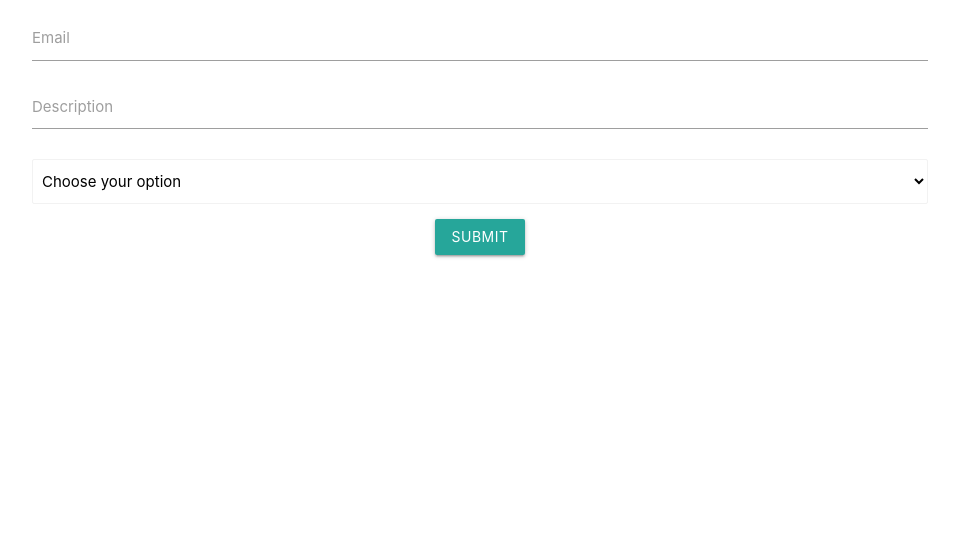
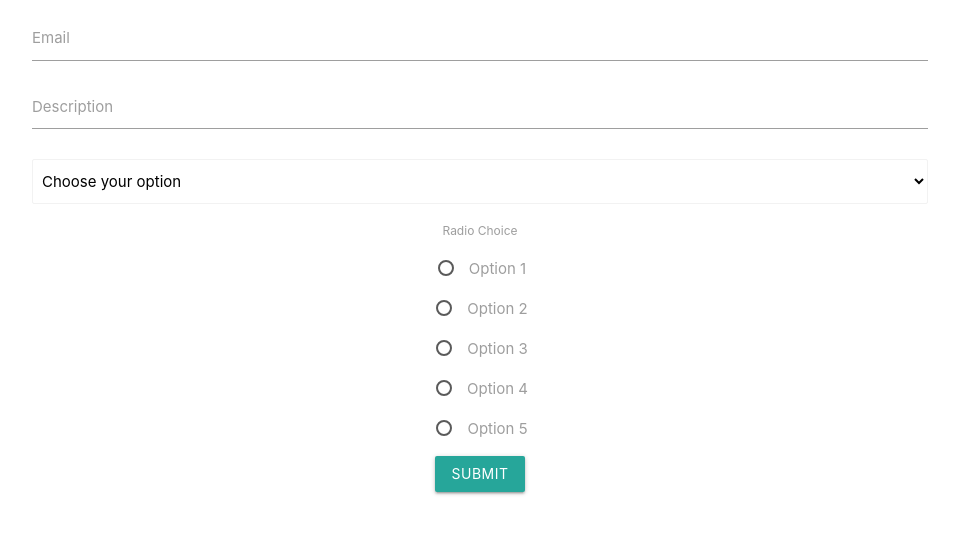
Before and after one commit to akshayjadhav4/FormikControls, a React (Create React App) app: page / in a window 1280 px wide. Shown: the top 534 px of the page, without its empty margins (160-1119 px from the left). Built offline with nearby package versions, Linux system fonts and the light colour scheme.

Commit message:
FormikControl for radioOptions

```diff
--- a/src/components/FormikContaier.js
+++ b/src/components/FormikContaier.js
@@ -11,16 +11,25 @@ function FormikContaier() {
     {key : 'Option 4',value : '4'},
     {key : 'Option 5',value : '5'},
   ]
+  const radioOptions = [
+    {key : 'Option 1',value : '1'},
+    {key : 'Option 2',value : '2'},
+    {key : 'Option 3',value : '3'},
+    {key : 'Option 4',value : '4'},
+    {key : 'Option 5',value : '5'},
+  ]
   const initialValues = {
     email : "",
     description : "",
-    selectOption : ''
+    selectOption : '',
+    radioOption : ''
   };
 
   const validationSchema = Yup.object({
     email : Yup.string().email('Inavalid email format').required('Required'),
     description : Yup.string().required('Required'),
-    selectOption : Yup.string().required('Required')
+    selectOption : Yup.string().required('Required'),
+    radioOption : Yup.string().required('Required'),
   });
 
   const onSubmit = (values) => {
@@ -46,7 +55,18 @@ function FormikContaier() {
             label="Description"
             name="description"
           />
-          <FormikControl  control='select'  label='Select Option' name='selectOption' options={dropdownOptions}/>
+          <FormikControl
+            control="select"
+            label="Select Option"
+            name="selectOption"
+            options={dropdownOptions}
+          />
+          <FormikControl
+            control="radio"
+            label="Radio Choice"
+            name="radioOption"
+            options={radioOptions}
+          />
           <button type="submit" className="waves-effect waves-light btn">
             Submit
           </button>
```
